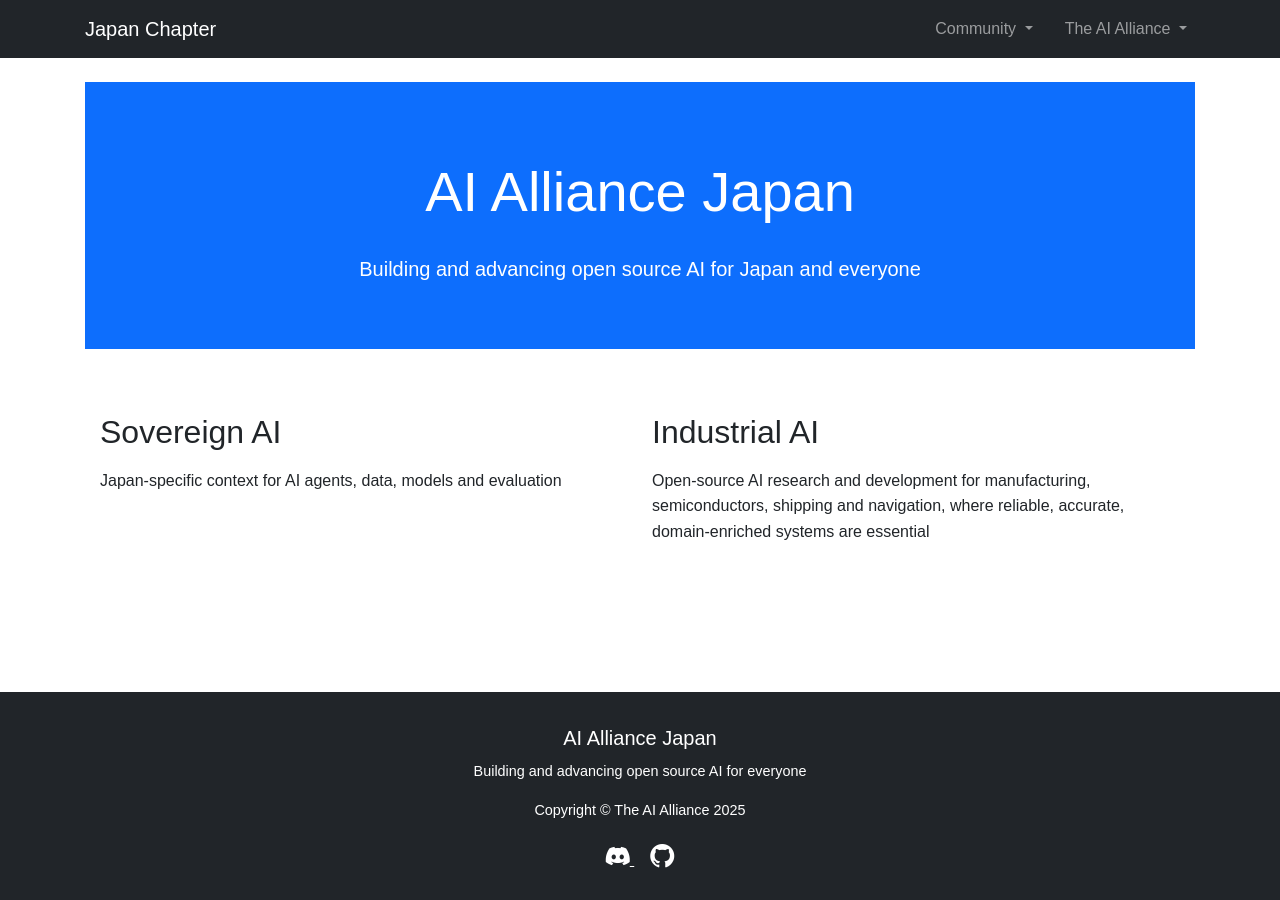
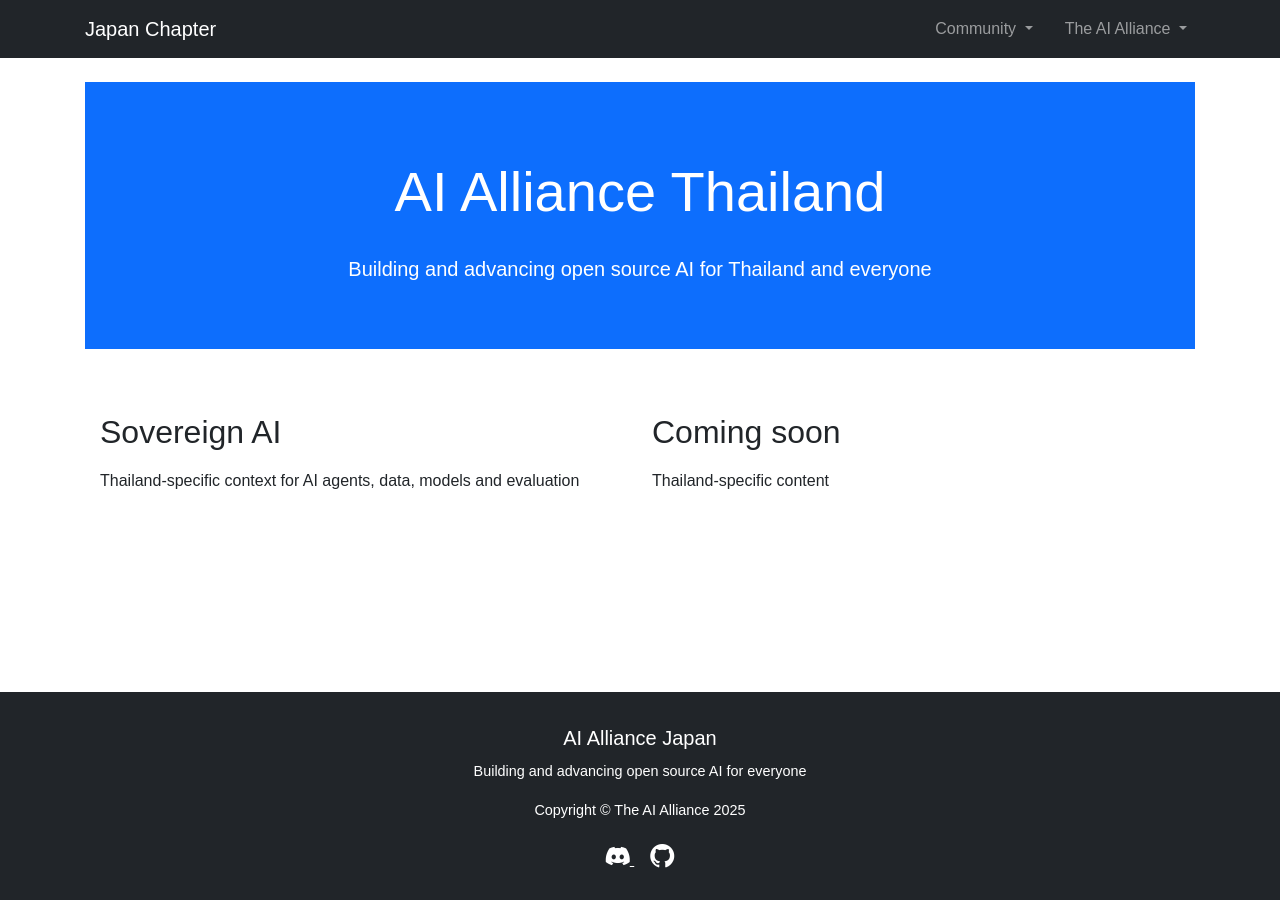
Before and after one commit to The-AI-Alliance/thailand, a Jekyll site: the page built from index.md, in a window 1280 px wide. Built offline with Jekyll 4.4.1, drawn with Linux system fonts in a browser that asks for light colours.

Commit message:
Update index.md
Changed to Thailand

```diff
--- a/index.md
+++ b/index.md
@@ -5,8 +5,8 @@
 
 <div class="hero bg-primary text-white py-5">
     <div class="container text-center">
-        <h1 class="display-4">AI Alliance Japan</h1>
-        <p class="lead">Building and advancing open source AI for Japan and everyone</p>
+        <h1 class="display-4">AI Alliance Thailand</h1>
+        <p class="lead">Building and advancing open source AI for Thailand and everyone</p>
     </div>
     <p></p>
 
@@ -16,11 +16,11 @@
     <div class="row">
         <div class="col-md-6">
             <h2>Sovereign AI</h2>
-            <p>Japan-specific context for AI agents, data, models and evaluation</p>
+            <p>Thailand-specific context for AI agents, data, models and evaluation</p>
         </div>
         <div class="col-md-6">
-            <h2>Industrial AI</h2>
-            <p>Open-source AI research and development for manufacturing, semiconductors, shipping and navigation, where reliable, accurate, domain-enriched systems are essential</p>
+            <h2>Coming soon</h2>
+            <p>Thailand-specific content</p>
         </div>
     </div>
 </div>
```
